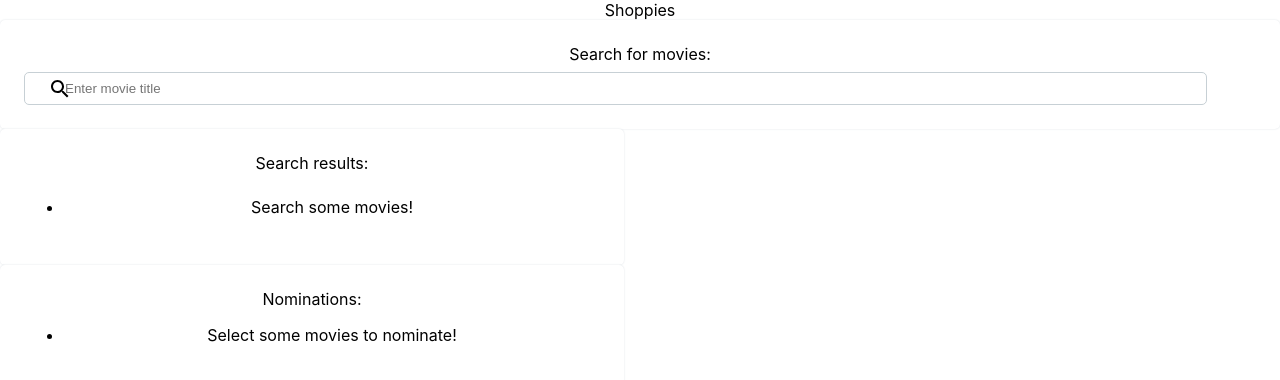
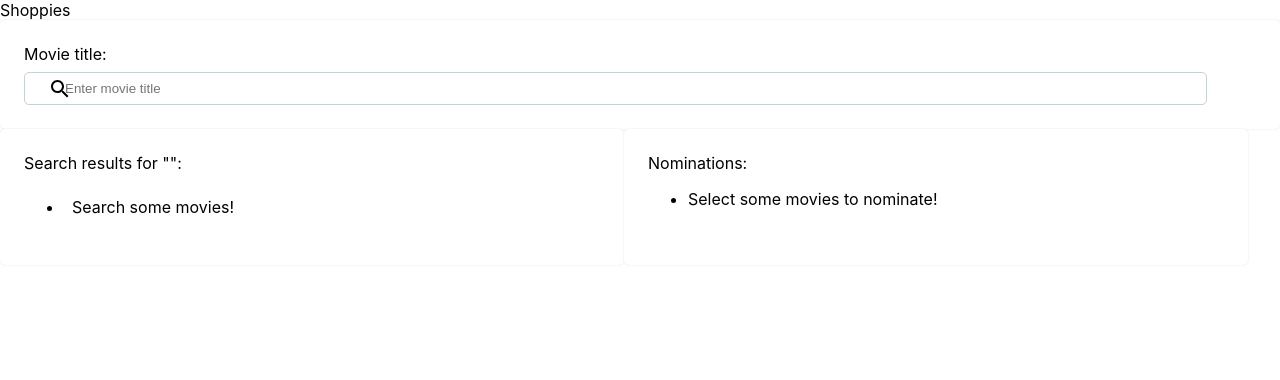
Before and after one commit to bunge12/shoppies, a React (Create React App) app: page / in a window 1280 px wide. Shown: the top 380 px of the page. Built offline with nearby package versions, Linux system fonts and the light colour scheme.

Commit message:
Added button, nominate feature, and styling fixes

```diff
--- a/src/App.css
+++ b/src/App.css
@@ -1,10 +1,5 @@
 .App {
-  text-align: center;
-}
-
-.App-logo {
-  height: 40vmin;
-  pointer-events: none;
+  /* text-align: center; */
 }
 
 @media (prefers-reduced-motion: no-preference) {
--- a/src/App.js
+++ b/src/App.js
@@ -4,13 +4,19 @@ import "./App.css";
 import Search from "./components/Search";
 import Results from "./components/Results";
 import Nominations from "./components/Nominations";
+import styled from "styled-components";
+
+const Columns = styled.div`
+  display: flex;
+`;
 
 function App() {
   const [nominations, setNominations] = useState([]);
-  // const [search, setSearch] = useState("");
+  const [search, setSearch] = useState("");
   const [results, setResults] = useState({});
   const searchCallback = (data) => {
     console.log(data);
+    setSearch(data);
     axios
       .get(`http://www.omdbapi.com/?apikey=789b871e&type=movie&s=${data}`)
       .then((data) => {
@@ -18,12 +24,25 @@ function App() {
         setResults(data.data);
       });
   };
+  const nominate = (data) => {
+    const movieInfo = data.split(",");
+    setNominations([
+      ...nominations,
+      { Title: movieInfo[0], Year: movieInfo[1] },
+    ]);
+  };
   return (
     <div className="App">
       Shoppies
       <Search callback={searchCallback}></Search>
-      <Results data={results["Search"]}></Results>
-      <Nominations data={nominations}></Nominations>
+      <Columns>
+        <Results
+          term={search}
+          data={results["Search"]}
+          callback={nominate}
+        ></Results>
+        <Nominations data={nominations}></Nominations>
+      </Columns>
     </div>
   );
 }
--- /dev/null
+++ b/src/components/Button.jsx
@@ -0,0 +1,19 @@
+import React from "react";
+import styled from "styled-components";
+
+const StyledButton = styled.button`
+  margin-bottom: 1rem;
+  border: 1px solid transparent;
+  border-radius: 0.25rem;
+`;
+
+export default function Button(props) {
+  const click = (event) => {
+    props.callback(event.target.value);
+  };
+  return (
+    <StyledButton onClick={click} value={props.value} action={props.name}>
+      {props.name}
+    </StyledButton>
+  );
+}
--- a/src/components/Results.jsx
+++ b/src/components/Results.jsx
@@ -1,5 +1,6 @@
 import React from "react";
 import styled from "styled-components";
+import Button from "./Button";
 
 const Container = styled.div`
   padding: 1.5rem;
@@ -19,14 +20,22 @@ export default function Results(props) {
   let searchResult = <Single>Search some movies!</Single>;
   props.data &&
     (searchResult = props.data.map((each, index) => (
-      <Single key={index}>
-        {each.Title} ({each.Year})
-      </Single>
+      <>
+        <Single key={index}>
+          {each.Title} ({each.Year})
+          <Button
+            key={[each.Title, each.Year]}
+            name="Nominate"
+            callback={props.callback}
+            value={[each.Title, each.Year]}
+          ></Button>
+        </Single>
+      </>
     )));
 
   return (
     <Container>
-      Search results:
+      Search results for "{props.term}":
       <List>{searchResult}</List>
     </Container>
   );
--- a/src/components/Search.jsx
+++ b/src/components/Search.jsx
@@ -33,7 +33,7 @@ export default function Search(props) {
 
   return (
     <Container>
-      Search for movies:
+      Movie title:
       <SearchBar
         type="text"
         placeholder="Enter movie title"
```
